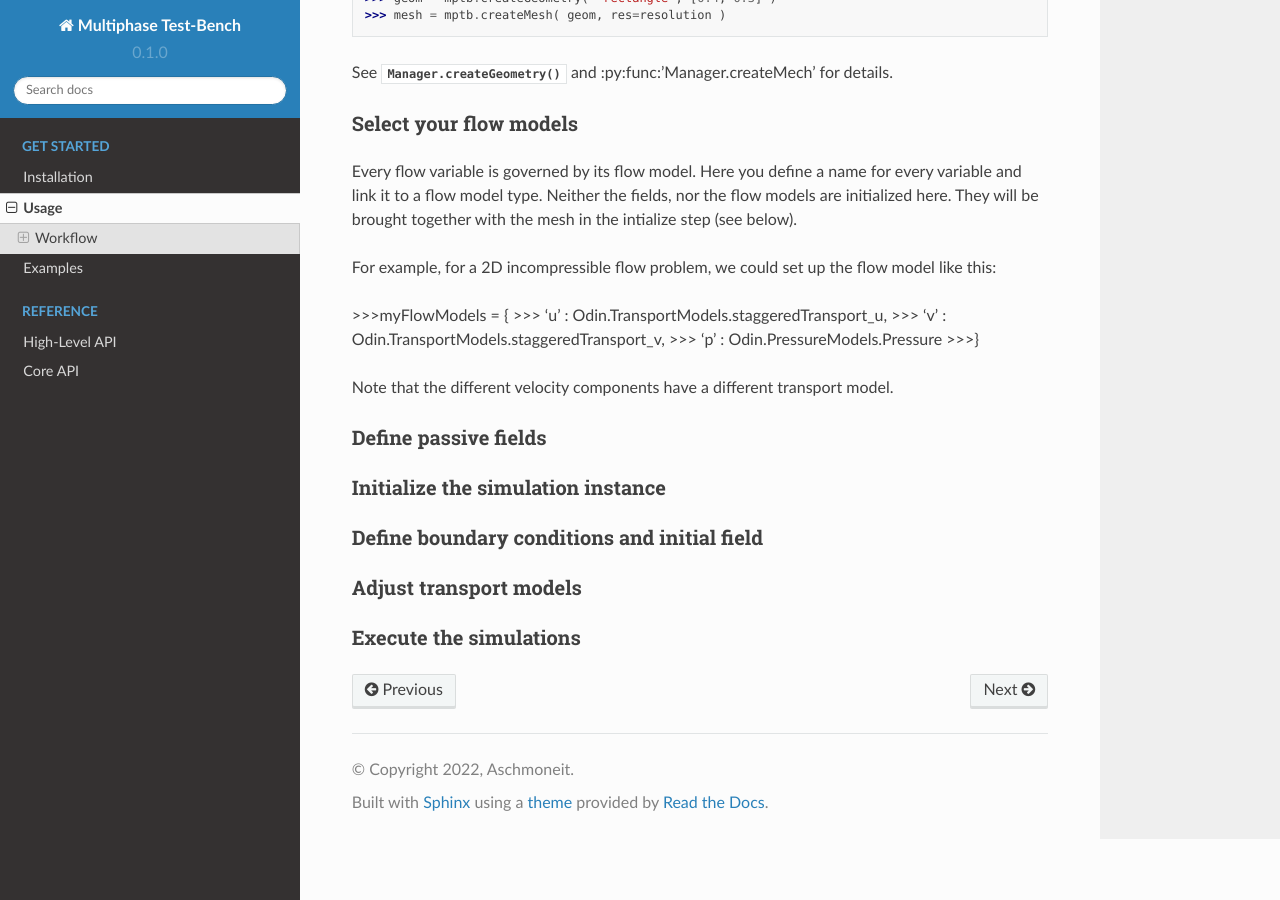
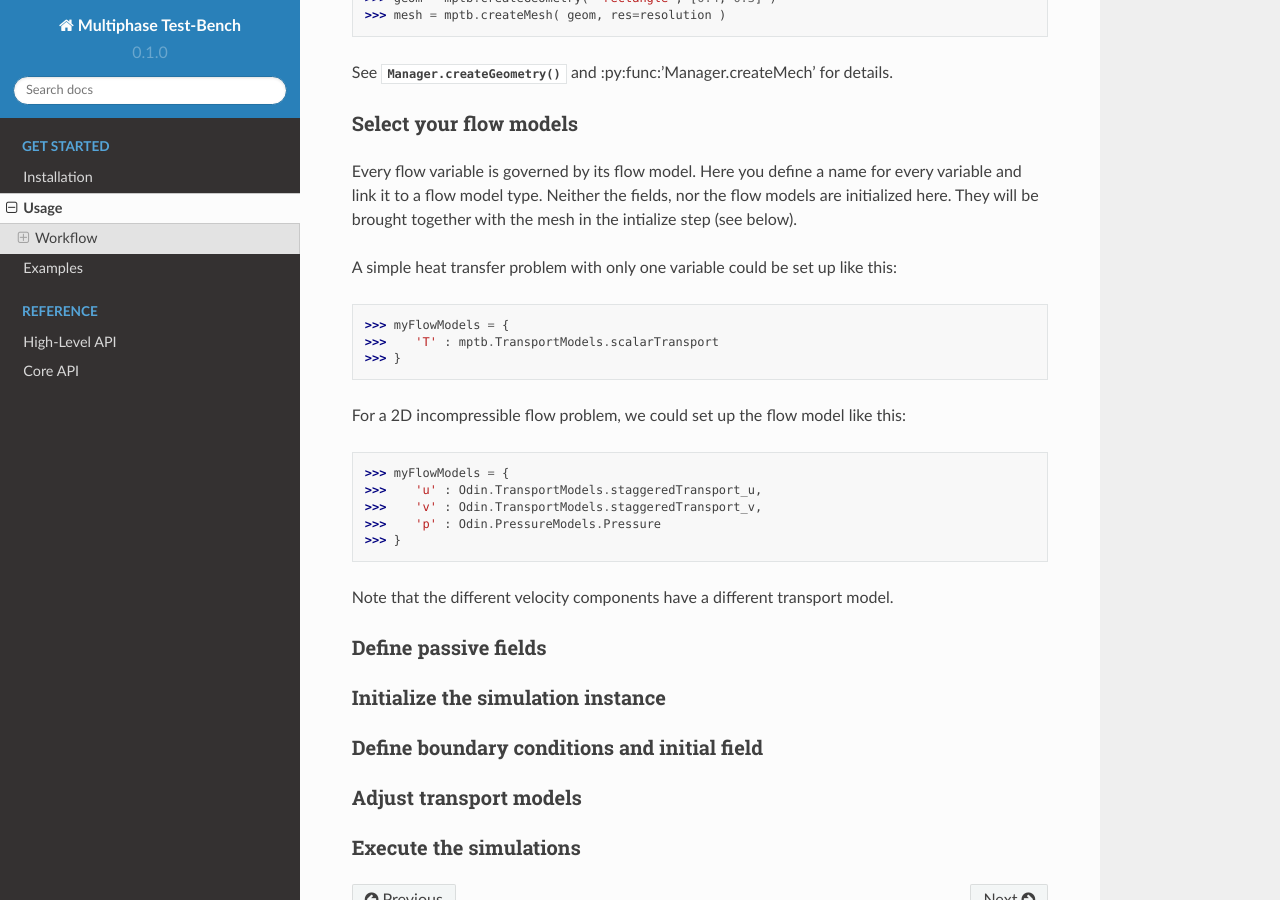
Before and after one commit to fjaschmoneit/multiphase-test-bench, a Sphinx documentation site: the page built from docs/source/usage.rst, in a window 1280 px wide and 900 px high, scrolled down 1039 px. Built offline with Sphinx 7.4.7 and the Read the Docs theme 2.0.0, drawn with Linux system fonts in a browser that asks for light colours; pages that are not in the unit, such as notebooks, are missing from menus.

Commit message:
updating documentation

```diff
--- a/docs/source/usage.rst
+++ b/docs/source/usage.rst
@@ -67,22 +67,29 @@ Here you define a name for every variable and link it to a flow model type.
 Neither the fields, nor the flow models are initialized here.
 They will be brought together with the mesh in the intialize step (see below).
 
-For example, for a 2D incompressible flow problem, we could set up the flow model like this:
+A simple heat transfer problem with only one variable could be set up like this:
 
->>>myFlowModels = {
+>>> myFlowModels = {
+>>>    'T' : mptb.TransportModels.scalarTransport
+>>> }
+
+For a 2D incompressible flow problem, we could set up the flow model like this:
+
+>>> myFlowModels = {
 >>>    'u' : Odin.TransportModels.staggeredTransport_u,
 >>>    'v' : Odin.TransportModels.staggeredTransport_v,
 >>>    'p' : Odin.PressureModels.Pressure
->>>}
+>>> }
 
 Note that the different velocity components have a different transport model.
-
 
 
 .. _definePassiveFields:
 
 Define passive fields
 ^^^^^^^^^^^^^^^^^^^^^
+
+
 
 
 .. _initializeSimInstance:
```
